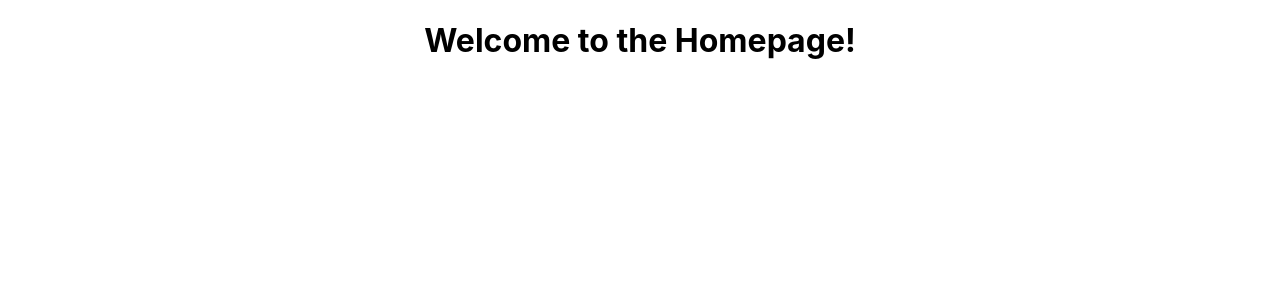
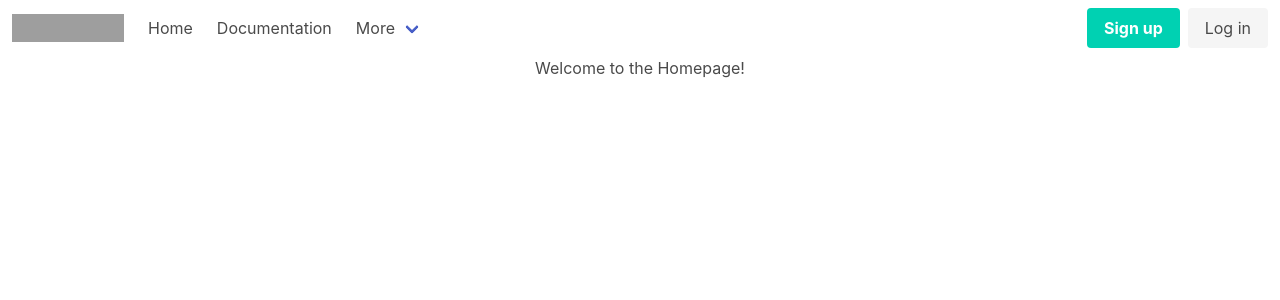
Before and after one commit to Vesku2000/company, a React (Create React App) app: page / in a window 1280 px wide. Shown: the top 300 px of the page. Built offline with nearby package versions, Linux system fonts and the light colour scheme; grey boxes are pictures that could not be loaded.

Commit message:
bulma added

```diff
--- a/package.json
+++ b/package.json
@@ -6,6 +6,7 @@
     "@testing-library/jest-dom": "^5.16.5",
     "@testing-library/react": "^13.4.0",
     "@testing-library/user-event": "^13.5.0",
+    "bulma": "^0.9.4",
     "react": "^18.2.0",
     "react-dom": "^18.2.0",
     "react-scripts": "5.0.1",
--- a/src/App.js
+++ b/src/App.js
@@ -1,4 +1,4 @@
-
+import 'bulma/css/bulma.css';
 import './App.css';
 import Homepage from './pages/Homepage';
 
--- /dev/null
+++ b/src/components/Navbar.js
@@ -0,0 +1,68 @@
+import React from 'react';
+
+function MyComponent() {
+  return (
+    <nav class="navbar" role="navigation" aria-label="main navigation">
+  <div class="navbar-brand">
+    <a class="navbar-item" href="https://bulma.io">
+      <img src="https://bulma.io/images/bulma-logo.png" width="112" height="28" />
+    </a>
+
+    <a role="button" class="navbar-burger" aria-label="menu" aria-expanded="false" data-target="navbarBasicExample">
+      <span aria-hidden="true"></span>
+      <span aria-hidden="true"></span>
+      <span aria-hidden="true"></span>
+    </a>
+  </div>
+
+  <div id="navbarBasicExample" class="navbar-menu">
+    <div class="navbar-start">
+      <a class="navbar-item">
+        Home
+      </a>
+
+      <a class="navbar-item">
+        Documentation
+      </a>
+
+      <div class="navbar-item has-dropdown is-hoverable">
+        <a class="navbar-link">
+          More
+        </a>
+
+        <div class="navbar-dropdown">
+          <a class="navbar-item">
+            About
+          </a>
+          <a class="navbar-item">
+            Jobs
+          </a>
+          <a class="navbar-item">
+            Contact
+          </a>
+          <hr class="navbar-divider" />
+          <a class="navbar-item">
+            Report an issue
+          </a>
+        </div>
+      </div>
+    </div>
+
+    <div class="navbar-end">
+      <div class="navbar-item">
+        <div class="buttons">
+          <a class="button is-primary">
+            <strong>Sign up</strong>
+          </a>
+          <a class="button is-light">
+            Log in
+          </a>
+        </div>
+      </div>
+    </div>
+  </div>
+</nav>
+  );
+}
+
+export default MyComponent;
--- a/src/pages/Homepage.js
+++ b/src/pages/Homepage.js
@@ -1,8 +1,10 @@
 import React from 'react';
+import Navbar from '../components/Navbar';
 
 function Homepage() {
   return (
     <div>
+      <Navbar />
       <h1>Welcome to the Homepage!</h1>
       {/* Add your homepage content here */}
     </div>
```
Also changed, not shown: 1 other file (tests, documents, lock files or other folders).
